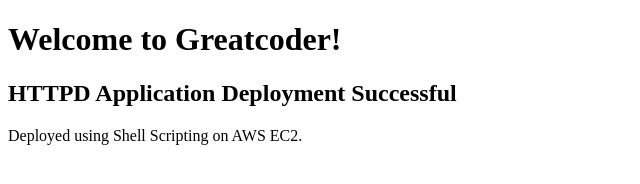
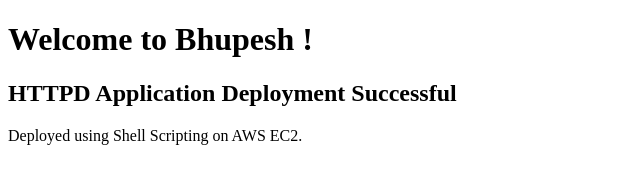
Before and after one commit to Greatcodertech/latest, a plain HTML site: page index.html in a window 1280 px wide. Shown: the whole page, without its empty margins (0-640 px from the left). Drawn offline with Linux system fonts and the light colour scheme.

Commit message:
Update index.html

```diff
--- a/index.html
+++ b/index.html
@@ -5,7 +5,7 @@
     <title>My DevOps Application</title>
 </head>
 <body>
-    <h1>Welcome to Greatcoder!</h1>
+    <h1>Welcome to Bhupesh !</h1>
     <h2>HTTPD Application Deployment Successful</h2>
     <p>Deployed using Shell Scripting on AWS EC2.</p>
 </body>
```
